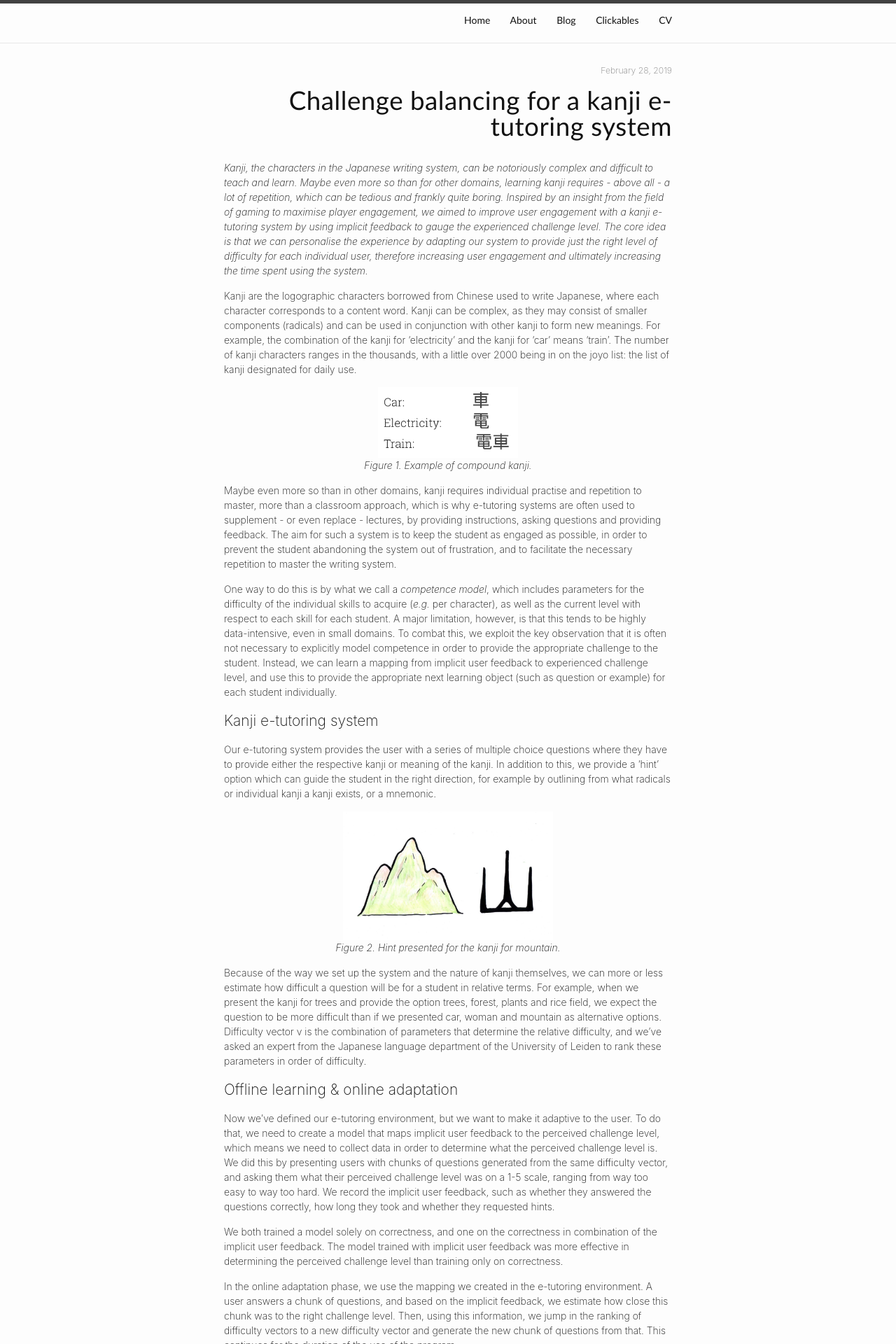
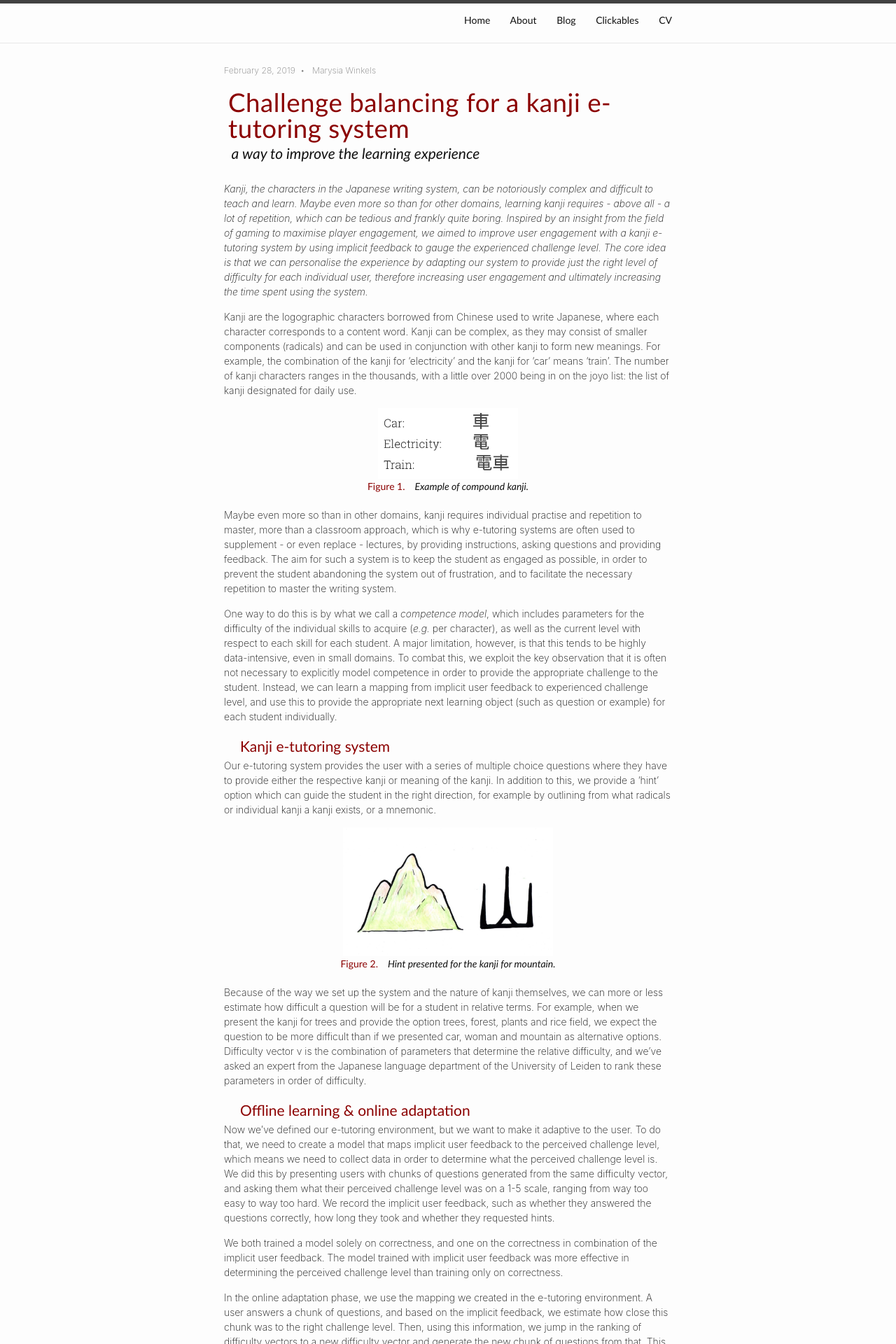
Before and after one commit to marysia/marysia.github.io, a Jekyll site: the page built from _posts/2019-02-28-kanji-e-tutoring.markdown, in a window 1280 px wide. Shown: the top 1920 px of the page at 70% size. Built offline with Jekyll 4.4.1, drawn with Linux system fonts in a browser that asks for light colours; some of the changed text lies outside the part shown.

Commit message:
Altered the blog post style and removed clickables.

```diff
--- a/_layouts/post.html
+++ b/_layouts/post.html
@@ -4,15 +4,19 @@ layout: default
 <article class="post h-entry" itemscope itemtype="http://schema.org/BlogPosting">
 
   <header class="post-header">
-    <p class="post-meta" align="right">
+    <p class="post-meta" align="left">
       <time class="dt-published" datetime="{{ page.date | date_to_xmlschema }}" itemprop="datePublished">
         {%- assign date_format = site.minima.date_format | default: "%B %-d, %Y" -%}
         {{ page.date | date: date_format }}
-      </time>
+      </time>  &nbsp;
       {%- if page.author -%}
-        • <span itemprop="author" itemscope itemtype="http://schema.org/Person"><span class="p-author h-card" itemprop="name">{{ page.author }}</span></span>
+        •  &nbsp;
+		<span itemprop="author" itemscope itemtype="http://schema.org/Person"><span class="p-author h-card" itemprop="name">{{ page.author }}</span></span>
       {%- endif -%}</p>
-      <h1 class="post-title p-name" itemprop="name headline">{{ page.title | escape }}</h1>
+      <h1 class="blog-post-title p-name" itemprop="name headline">{{ page.title | escape }} </h1>
+	  {%- if page.subtitle -%}
+	  <h2 class="blog-post-subtitle p-name" itemprop="name headline">{{ page.subtitle | escape }} </h2>
+	  {%- endif -%}
 
   </header>
 
--- a/_posts/2019-02-28-kanji-e-tutoring.markdown
+++ b/_posts/2019-02-28-kanji-e-tutoring.markdown
@@ -1,7 +1,9 @@
 ---
 layout: post
 title:  "Challenge balancing for a kanji e-tutoring system"
+subtitle: "a way to improve the learning experience"
 date:   2019-02-28 16:25:56 +0100
+author: Marysia Winkels
 permalink: /blog/kanji-e-tutoring
 categories: AI-projects
 ---
@@ -11,11 +13,11 @@ _Kanji, the characters in the Japanese writing system, can be notoriously comple
 
 Kanji are the logographic characters borrowed from Chinese used to write Japanese, where each character corresponds to a content word. Kanji can be complex, as they may consist of smaller components (radicals) and can be used in conjunction with other kanji to form new meanings. For example, the combination of the kanji for 'electricity' and the kanji for 'car' means 'train'. The number of kanji characters ranges in the thousands, with a little over 2000 being in on the joyo list: the list of kanji designated for daily use.
 
-<p align="center">
+<div class="Figure">
     <img src="../assets/kanji/compound_kanji.png" alt="Image" width="200"/>
 	<br>
-	<em> Figure 1. Example of compound kanji. </em>
-</p>
+	<div class="Figure index">Figure 1.</div><div class="Figure description"> Example of compound kanji. </div>
+</div>
 
 Maybe even more so than in other domains, kanji requires individual practise and repetition to master, more than a classroom approach, which is why e-tutoring systems are often used to supplement - or even replace - lectures, by providing instructions, asking questions and providing feedback. The aim for such a system is to keep the student as engaged as possible, in order to prevent the student abandoning the system out of frustration, and to facilitate the necessary repetition to master the writing system.
 
@@ -26,11 +28,11 @@ One way to do this is by what we call a _competence model_, which includes param
 # Kanji e-tutoring system
 Our e-tutoring system provides the user with a series of multiple choice questions where they have to provide either the respective kanji or meaning of the kanji. In addition to this, we provide a 'hint' option which can guide the student in the right direction, for example by outlining from what radicals or individual kanji a kanji exists, or a mnemonic.
 
-<p align="center">
+<div class="Figure">
     <img src="../assets/kanji/mountain.png" alt="Image" width="300"/>
 	<br>
-	<em> Figure 2. Hint presented for the kanji for mountain. </em>
-</p>
+	<div class="Figure index">Figure 2.</div><div class="Figure description"> Hint presented for the kanji for mountain. </div>
+</div>
 
 Because of the way we set up the system and the nature of kanji themselves, we can more or less estimate how difficult a question will be for a student in relative terms. For example, when we present the kanji for trees and provide the option trees, forest, plants and rice field, we expect the question to be more difficult than if we presented car, woman and mountain as alternative options. Difficulty vector v is the combination of parameters that determine the relative difficulty, and we've asked an expert from the Japanese language department of the University of Leiden to rank these parameters in order of difficulty.
 
@@ -45,11 +47,11 @@ In the online adaptation phase, we use the mapping we created in the e-tutoring
 # Results
 So, of course, we want to know whether our system is actually preferred by students. We test this by presenting users with our system and a baseline system in random order, for a set number of questions. They then had to indicate which system they preferred, and why. Further feedback included users explicitly noting that the adaptive system better matched their skill level.
 
-<p align="center">
-    <img src="../assets/kanji/results.png" alt="Image" width="800"/>
-	<br>
-	<em> Figure 3. Preference by users for the adaptive system vs. baseline system. </em>
-</p>
+<div class="Figure">
+	<img src="../assets/kanji/results.png" alt="Image" width="800"/>
+	<div class="Figure index">Figure 3.</div><div class="Figure description"> Preference by users for the adaptive system vs. baseline system. </div>
+</div>
+
 
 Initial results already confirmed that using implicit user feedback provides a better mapping to perceived challenge level than solely looking at the correctness of the answers, and further testing indicate that users generally prefer a system based on this method. We can therefore conclude that challenge balancing on implicit user feedback provides a viable alternative to competence models based challenge balancing.
 
--- a/_sass/minima.scss
+++ b/_sass/minima.scss
@@ -17,7 +17,7 @@ $brand-color:      #2a7ae2 !default;
 $grey-color:       #828282 !default;
 $grey-color-light: lighten($grey-color, 40%) !default;
 $grey-color-dark:  darken($grey-color, 25%) !default;
-
+$custom-color: #8B0000;
 $table-text-align: left !default;
 
 // Width of the content area
--- a/_sass/minima/_layout.scss
+++ b/_sass/minima/_layout.scss
@@ -193,6 +193,7 @@
 .post-list {
   margin-left: 0;
   list-style: none;
+  font-style: normal;
 
   > li {
     margin-bottom: $spacing-unit;
@@ -229,11 +230,47 @@
     @include relative-font-size(2.25);
   }
 }
+.blog-post-title {
+  @include relative-font-size(2.625);
+  letter-spacing: .5px;
+  line-height: 1;
+  font-family: "Optima", Optima, sans-serif;
+  color: #8B0000;
+
+  @include media-query($on-laptop) {
+    @include relative-font-size(2.25);
+  }
+
+  padding: 3px;
+  margin: 3px;
+}
+.blog-post-subtitle {
+  //letter-spacing: .5px;
+  text-indent: .5em;
+  line-height: 1;
+  font-family: "Optima", Optima, sans-serif;
+  font-style: italic;
+}
+
 
 .post-content {
   margin-bottom: $spacing-unit;
+  h1 {
+	  margin-top: 20px;
 
+	text-indent: 1em;
+	font-family: "Optima", Optima, sans-serif;
+  	color: $custom-color;
+    padding: 1px;
+    margin: 1px;
+    @include relative-font-size(1.5);
+
+    @include media-query($on-laptop) {
+      @include relative-font-size(1.125);
+	}
+}
   h2 {
+	 color: $grey-color-dark;
     @include relative-font-size(2);
 
     @include media-query($on-laptop) {
@@ -242,6 +279,7 @@
   }
 
   h3 {
+	  color: $grey-color-dark;
     @include relative-font-size(1.625);
 
     @include media-query($on-laptop) {
@@ -250,12 +288,33 @@
   }
 
   h4 {
+	  color: $grey-color-dark;
     @include relative-font-size(1.25);
 
     @include media-query($on-laptop) {
       @include relative-font-size(1.125);
     }
   }
+}
+
+#post-content a:link { color: $custom-color; }
+.Figure {
+	text-align: center;
+    font-family: "Optima", Optima, sans-serif;
+    margin-bottom: 10px;
+}
+.Figure.index {
+	color: $custom-color;
+    font-family: "Optima", Optima, sans-serif;
+	display: inline-block;
+    padding: 0px;
+    margin: 0px;
+}
+
+.Figure.description {
+	text-indent: 1em;
+	font-style: italic;
+	display: inline-block;
 }
 
 .PageNavigation {
```
Also changed, not shown: 1 other file.
